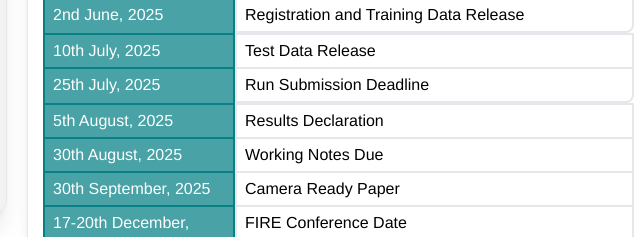
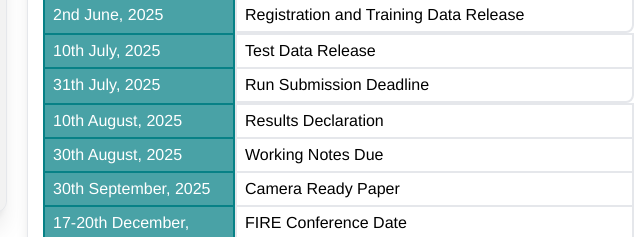
Before and after one commit to cmir-iitbhu/cmir, a plain HTML site: page important_dates.html in a window 1280 px wide. Shown: the part 344-581 px from the top of the page, 196-836 px from the left. Drawn offline with Linux system fonts and the light colour scheme.

Commit message:
Update important_dates.html

```diff
--- a/important_dates.html
+++ b/important_dates.html
@@ -66,11 +66,11 @@
                         <p class="px-2 p-1 border-2 border-b-0 w-[50%] group-hover:bg-[#f2f2f2]">Test Data Release</p>
                     </div>
                     <div class="flex bg-white group">
-                        <p class="w-48 border-[#078186] border-2 border-b-0 px-2 p-1 bg-[#078186BB] group-hover:bg-[#078186DD] text-white">25th July, 2025</p>
+                        <p class="w-48 border-[#078186] border-2 border-b-0 px-2 p-1 bg-[#078186BB] group-hover:bg-[#078186DD] text-white">31th July, 2025</p>
                         <p class="px-2 p-1 border-2 w-[50%] group-hover:bg-[#f2f2f2] rounded-br-lg">Run Submission Deadline</p>
                     </div>
                     <div class="flex bg-white group">
-                        <p class="w-48 border-[#078186] border-2 border-b-0 px-2 p-1 bg-[#078186BB] group-hover:bg-[#078186DD] text-white">5th August, 2025</p>
+                        <p class="w-48 border-[#078186] border-2 border-b-0 px-2 p-1 bg-[#078186BB] group-hover:bg-[#078186DD] text-white">10th August, 2025</p>
                         <p class="px-2 p-1 border-2 border-b-0 w-[50%] group-hover:bg-[#f2f2f2]">Results Declaration</p>
                     </div>
                     <div class="flex bg-white group">
```
